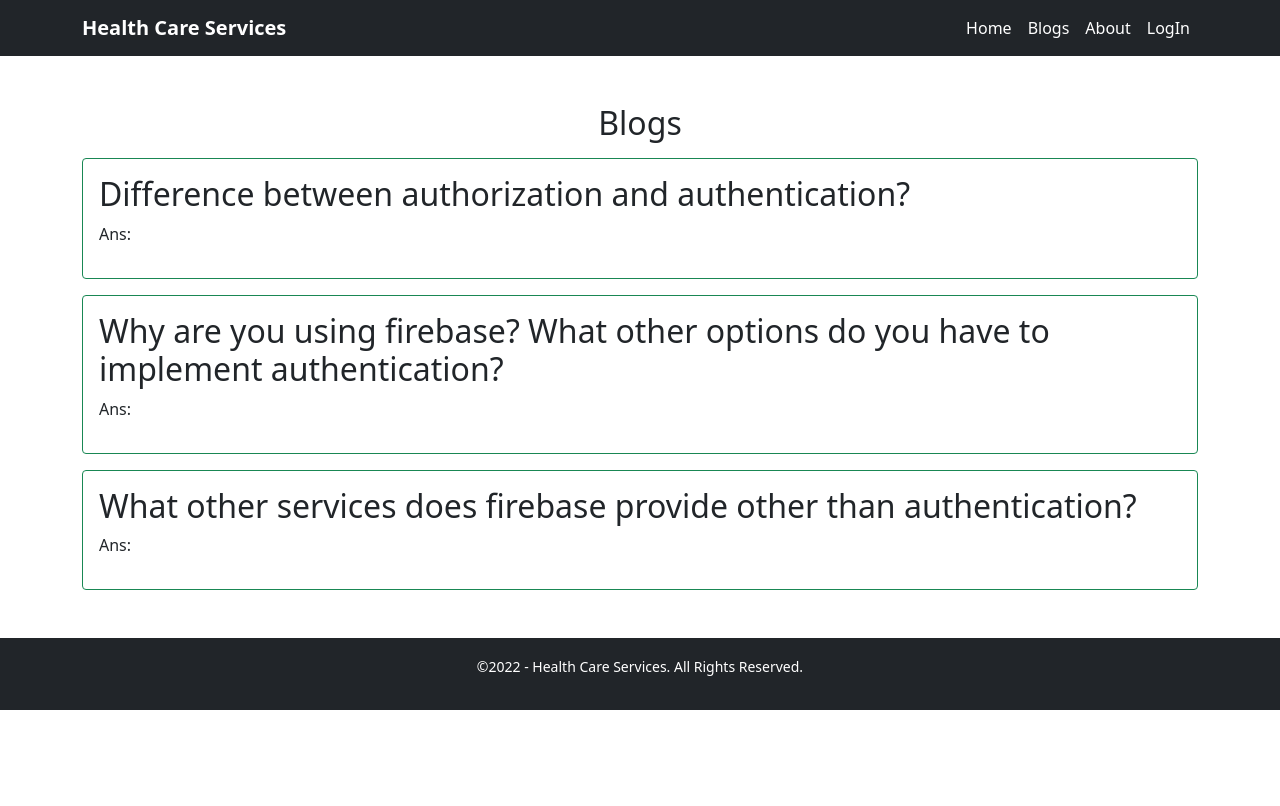
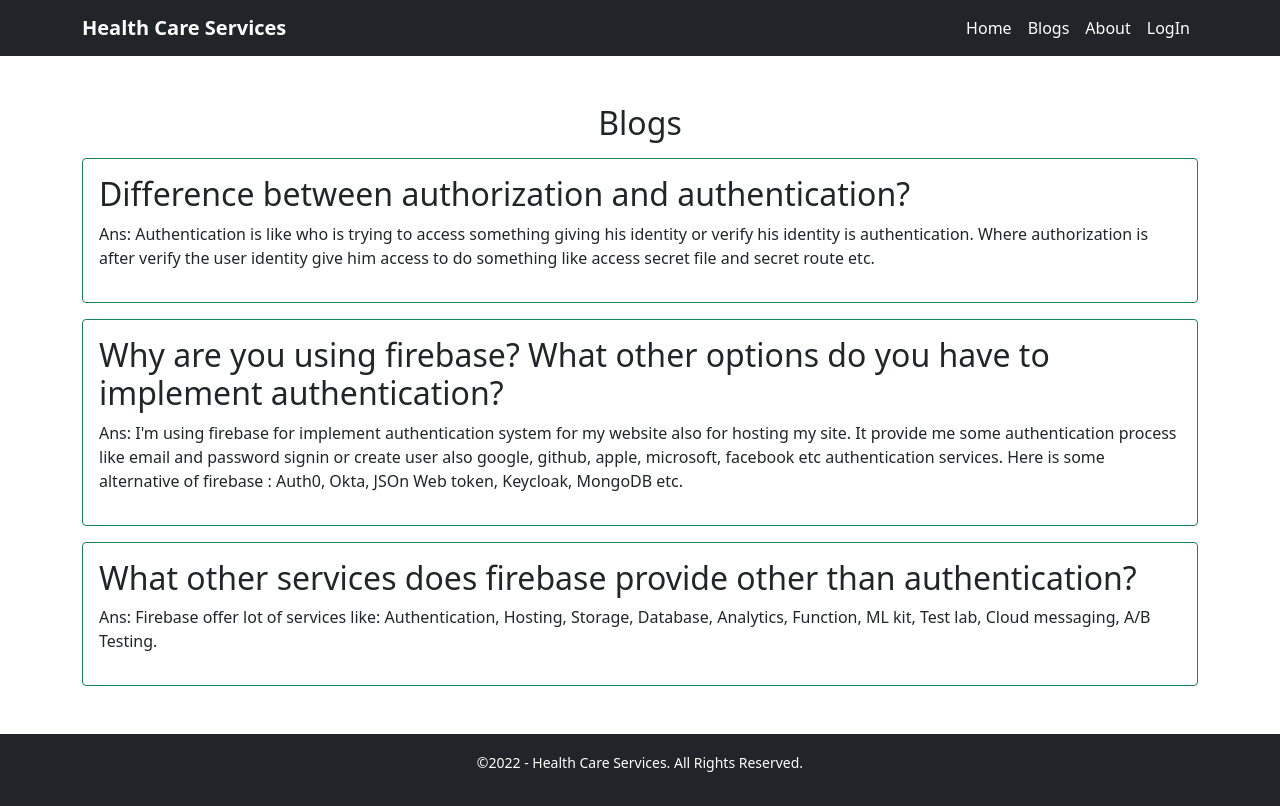
Before and after one commit to nazm0l/health-care-services, a React (Create React App) app: page /blogs in a window 1280 px wide. Built offline with nearby package versions, Linux system fonts and the light colour scheme; no server answers.

Commit message:
Questions answere added

```diff
--- a/src/Pages/Blogs/Blogs.js
+++ b/src/Pages/Blogs/Blogs.js
@@ -7,15 +7,15 @@ const Blogs = () => {
             <div className='mt-3'>
                 <div className='border border-success p-3 rounded'>
                     <h2>Difference between authorization and authentication?</h2>
-                    <p>Ans: </p>
+                    <p>Ans: Authentication is like who is trying to access something giving his identity or verify his identity is authentication. Where authorization is after verify the user identity give him access to do something like access secret file and secret route etc.</p>
                 </div>
                 <div className='border border-success p-3 rounded mt-3'>
                     <h2>Why are you using firebase? What other options do you have to implement authentication?</h2>
-                    <p>Ans: </p>
+                    <p>Ans: I'm using firebase for implement authentication system for my website also for hosting my site. It provide me some authentication process like email and password signin or create user also google, github, apple, microsoft, facebook etc authentication services. Here is some alternative of firebase : Auth0, Okta, JSOn Web token, Keycloak, MongoDB etc.</p>
                 </div>
                 <div className='border border-success p-3 rounded mt-3'>
                     <h2>What other services does firebase provide other than authentication?</h2>
-                    <p>Ans: </p>
+                    <p>Ans: Firebase offer lot of services like: Authentication, Hosting, Storage, Database, Analytics, Function, ML kit, Test lab, Cloud messaging, A/B Testing. </p>
                 </div>
             </div>
         </div>
--- a/src/Pages/Checkout/Checkout.js
+++ b/src/Pages/Checkout/Checkout.js
@@ -2,8 +2,9 @@ import React from 'react';
 
 const Checkout = () => {
     return (
-        <div className='container'>
-            <h2>Checkout Your Product</h2>
+        <div className='container text-center'>
+            <h2 className='mt-5'>Checkout Your Product</h2>
+            <p className='mt-5'>Thanks for your order</p>
         </div>
     );
 };
```
